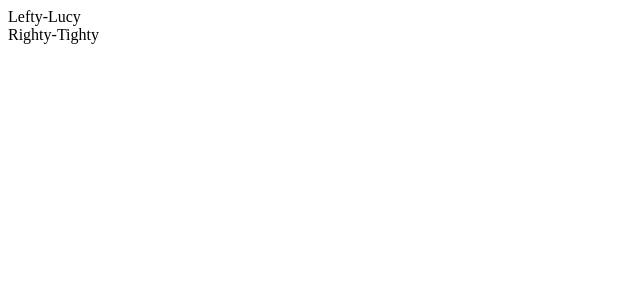
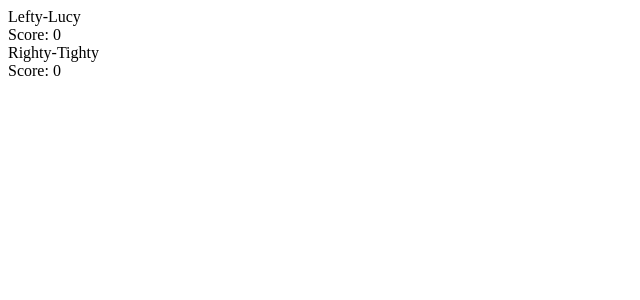
Before and after one commit to DamianDRuiz/soapstone-trivia, a React (Vite) app: page / in a window 1280 px wide. Shown: the top 300 px of the page, without its empty margins (0-640 px from the left). Built offline with nearby package versions, Linux system fonts and the light colour scheme.

Commit message:
Score Component

```diff
--- a/src/app/app.tsx
+++ b/src/app/app.tsx
@@ -1,4 +1,5 @@
 import { useState } from 'react';
+import Score from './components/Score/Score';
 import Team from './components/Team/Team';
 import TeamName from './components/TeamName/TeamName';
 import Trivia from './components/Trivia/Trivia';
@@ -11,9 +12,11 @@ export function App() {
     <Trivia>
       <Team>
         <TeamName value={teamLeftName} setValue={setTeamLeftName} />
+        <Score />
       </Team>
       <Team>
         <TeamName value={teamRightName} setValue={setTeamRightName} />
+        <Score />
       </Team>
     </Trivia>
   );
--- /dev/null
+++ b/src/app/components/Score/Score.module.scss
@@ -0,0 +1,7 @@
+/*
+ * Replace this with your own classes
+ *
+ * e.g.
+ * .container {
+ * }
+*/
--- /dev/null
+++ b/src/app/components/Score/Score.tsx
@@ -0,0 +1,14 @@
+import styles from './Score.module.scss';
+
+/* eslint-disable-next-line */
+export interface ScoreProps {}
+
+export function Score(props: ScoreProps) {
+  return (
+    <div className={styles['container']}>
+      <span>Score: 0</span>
+    </div>
+  );
+}
+
+export default Score;
```
Also changed, not shown: 1 other file (tests, documents, lock files or other folders).
